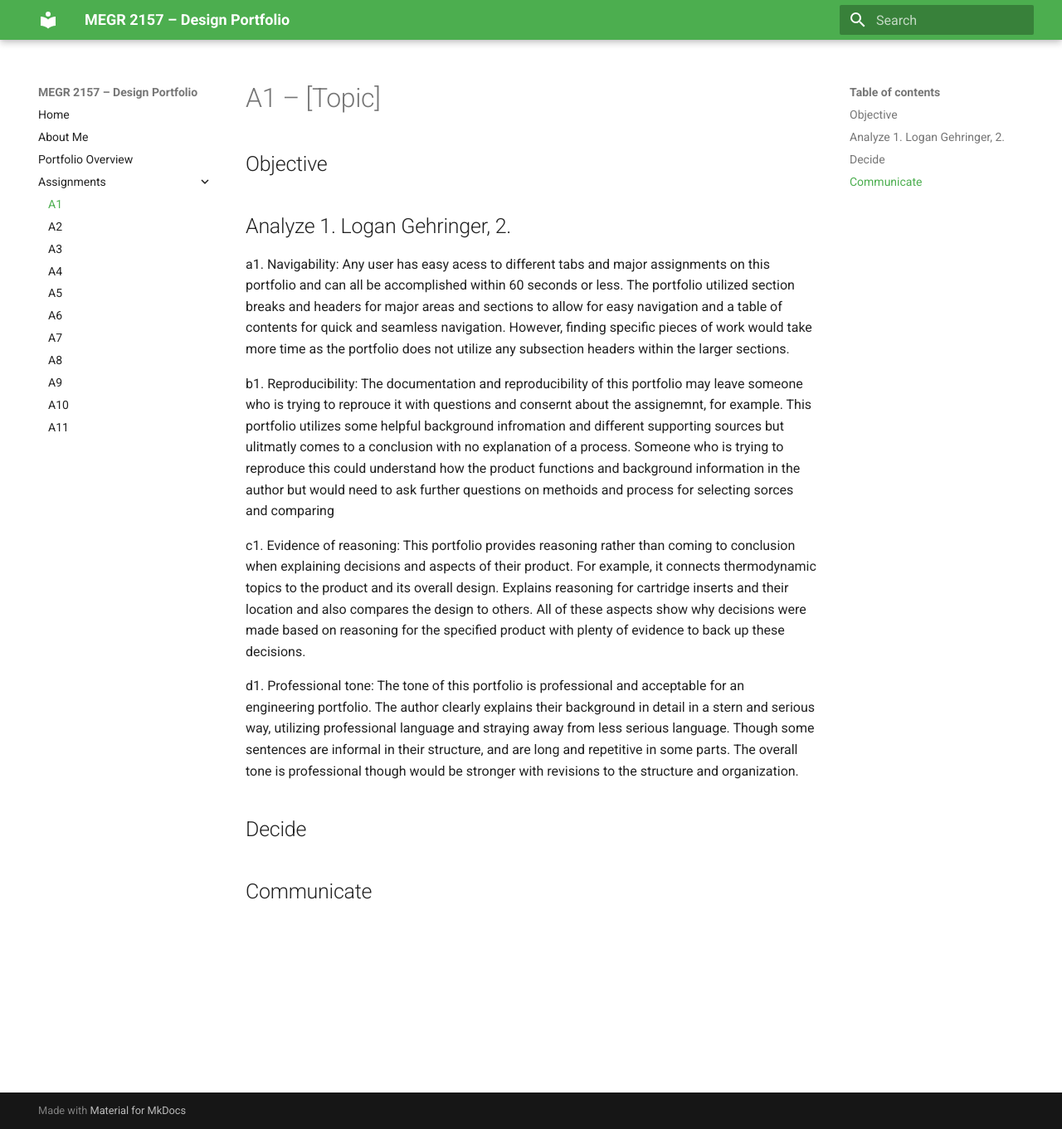
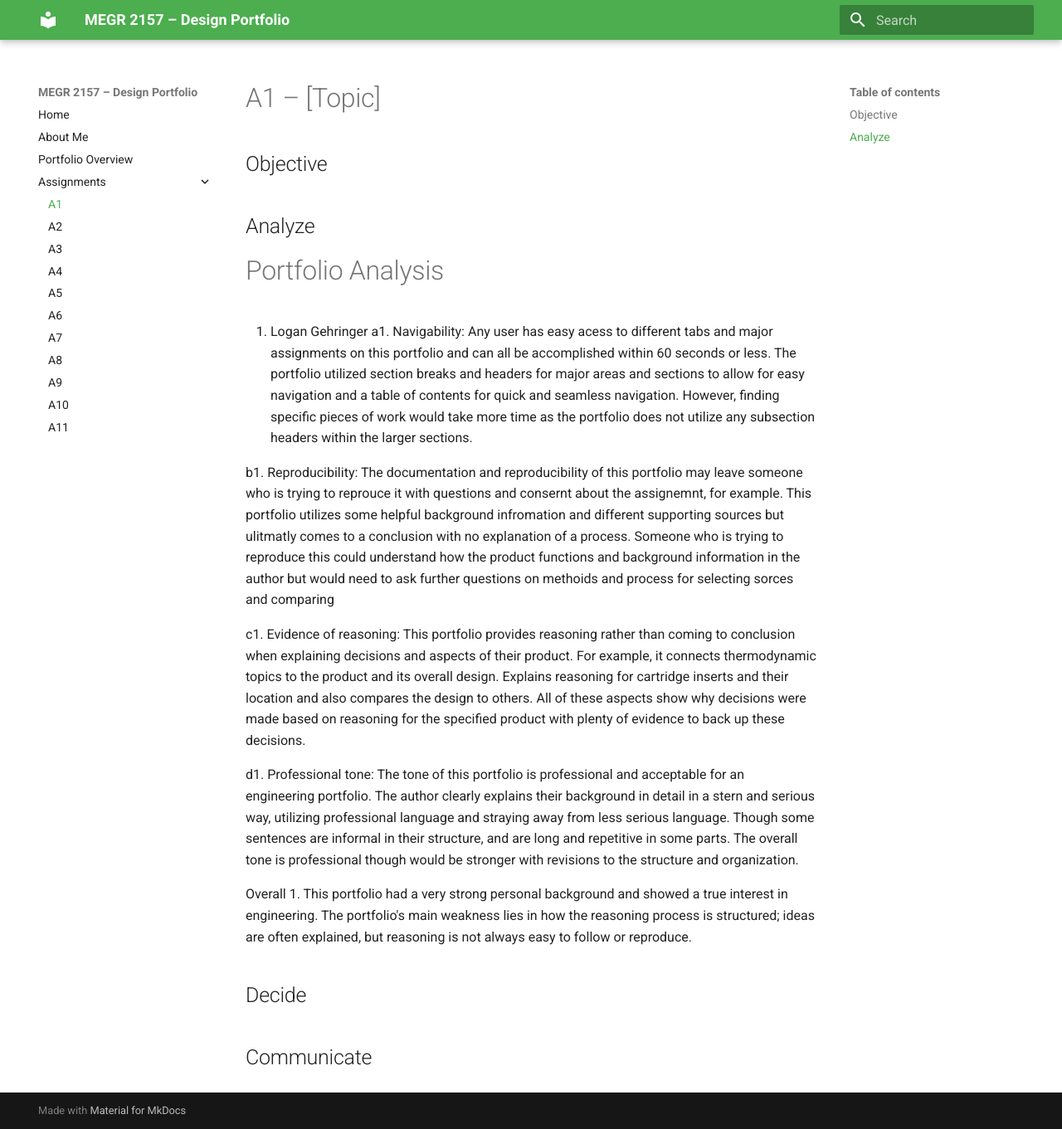
Before and after one commit to GavinWinningham/design-projects-portfolio, an MkDocs documentation site: the page built from docs/assignments/A01/index.md, in a window 1280 px wide and 1361 px high. Shown: the whole window at 83% size. Built offline with MkDocs 1.6.1 and Material for MkDocs 9.7.7, drawn with Linux system fonts in a browser that asks for light colours.

Commit message:
Update portfolio analysis for clarity and structure
Revised analysis of Logan Gehringer's portfolio, enhancing clarity and structure in the evaluation of navigability, reproducibility, reasoning, and professional tone.

```diff
--- a/docs/assignments/A01/index.md
+++ b/docs/assignments/A01/index.md
@@ -3,7 +3,10 @@
 ## Objective
 
 
-## Analyze 1. Logan Gehringer, 2.
+## Analyze
+#Portfolio Analysis
+
+1. Logan Gehringer
 a1.  Navigability: Any user has easy acess to different tabs and major assignments on this portfolio and can all be accomplished within 60 seconds or less. The portfolio utilized section breaks and headers for major areas and sections to allow for easy navigation and a table of contents for quick and seamless navigation. However, finding specific pieces of work would take more time as the portfolio does not utilize any subsection headers within the larger sections.
 
 b1.  Reproducibility: The documentation and reproducibility of this portfolio may leave someone who is trying to reprouce it with questions and consernt about the assignemnt, for example. This portfolio utilizes some helpful background infromation and different supporting sources but ulitmatly comes to a conclusion with no explanation of a process. Someone who is trying to reproduce this could understand how the product functions and background information in the author but would need to ask further questions on methoids and process for selecting sorces and comparing
@@ -12,6 +15,8 @@ c1.  Evidence of reasoning: This portfolio provides reasoning rather than coming
 
 d1.  Professional tone: The tone of this portfolio is professional and acceptable for an engineering portfolio. The author clearly explains their background in detail in a stern and serious way, utilizing professional language and straying away from less serious language. Though some sentences are informal in their structure, and are long and repetitive in some parts. The overall tone is professional though would be stronger with revisions to the structure and organization.
 
+Overall 1. This portfolio had a very strong personal background and showed a true interest in engineering. The portfolio's main weakness lies in how the reasoning process is structured; ideas are often explained, but reasoning is not always easy to follow or reproduce.
+
 ## Decide
 
 
```
